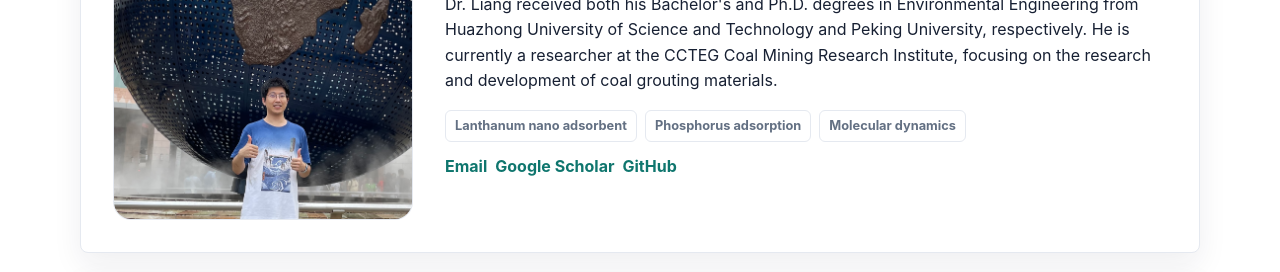
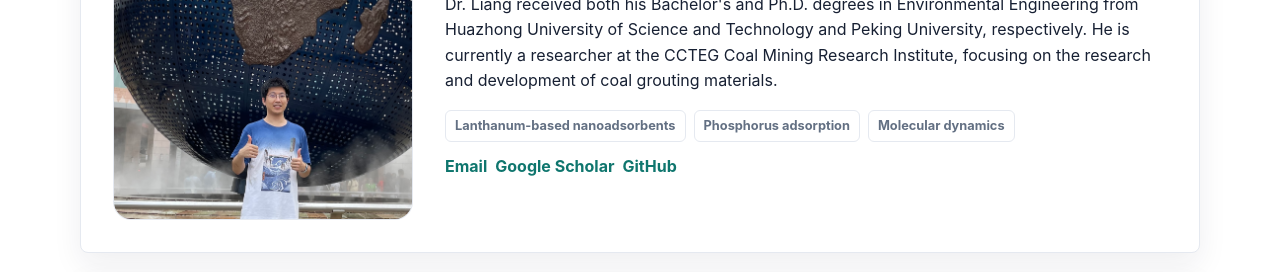
Before and after one commit to TANG-LAB-WHU/tanglab.github.io, a Jekyll site: the page built from pages/people.html, in a window 1280 px wide and 900 px high, scrolled down 1530 px. Shown: the part 142-414 px from the top of the window. Built offline with Jekyll 4.4.1, drawn with Linux system fonts in a browser that asks for light colours.

Commit message:
chore: update research interest to Lanthanum-based nanoadsorbents

```diff
--- a/_data/people.yml
+++ b/_data/people.yml
@@ -89,7 +89,7 @@ visiting_scholars:
     google_scholar: "https://scholar.google.com/citations?user=Qp252PwAAAAJ&hl=zh-CN"
     github: "https://github.com/jinjinjiangjiang"
     research_interests:
-      - "Lanthanum nano adsorbent"
+      - "Lanthanum-based nanoadsorbents"
       - "Phosphorus adsorption"
       - "Molecular dynamics"
     bio: "Dr. Liang received both his Bachelor's and Ph.D. degrees in Environmental Engineering from Huazhong University of Science and Technology and Peking University, respectively. He is currently a researcher at the CCTEG Coal Mining Research Institute, focusing on the research and development of coal grouting materials."
```
